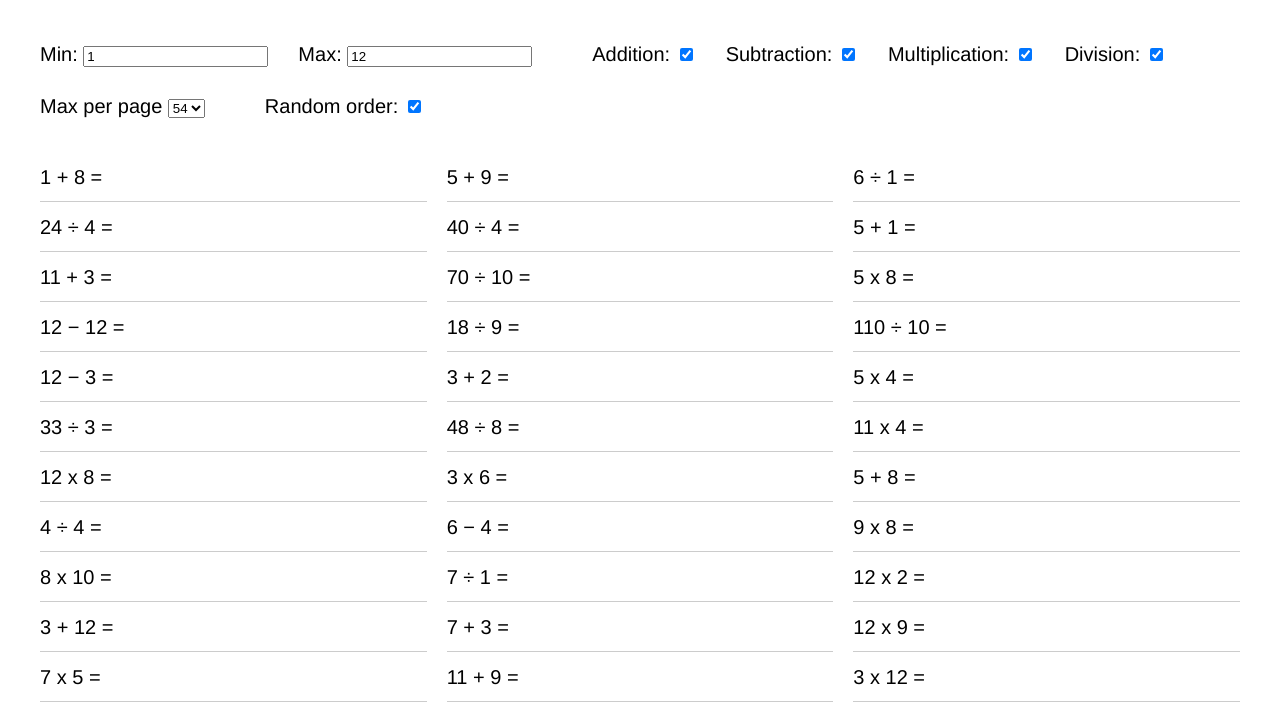
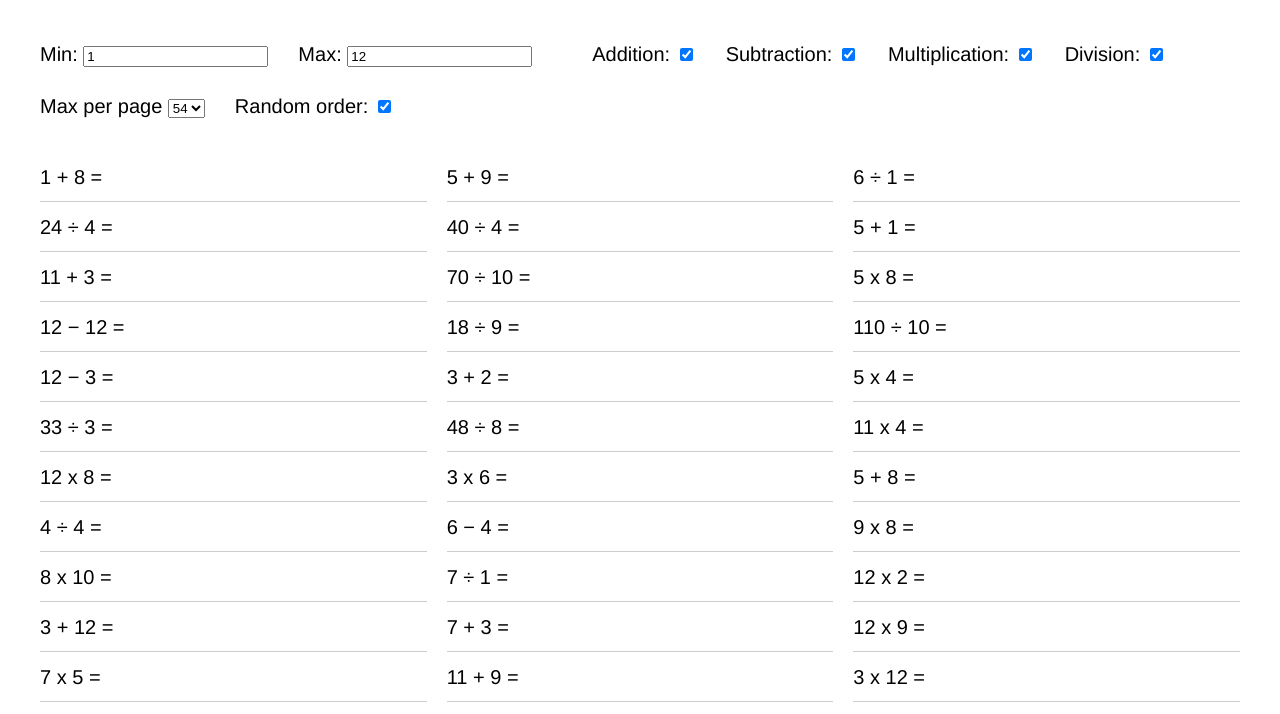
Before and after one commit to yoksel/math-drills-generator, a plain HTML site: page index.html in a window 1280 px wide. Shown: the part 86-800 px from the top of the page. Drawn offline with Linux system fonts and the light colour scheme.

Commit message:
Join groups

```diff
--- a/index.html
+++ b/index.html
@@ -41,8 +41,6 @@
               <option value="72">72</option>
             </select>
           </label>
-        </div>
-        <div class="controls__group">
           <label>Random order: <input type="checkbox" id="rand" checked></label>
         </div>
       </div>
```
